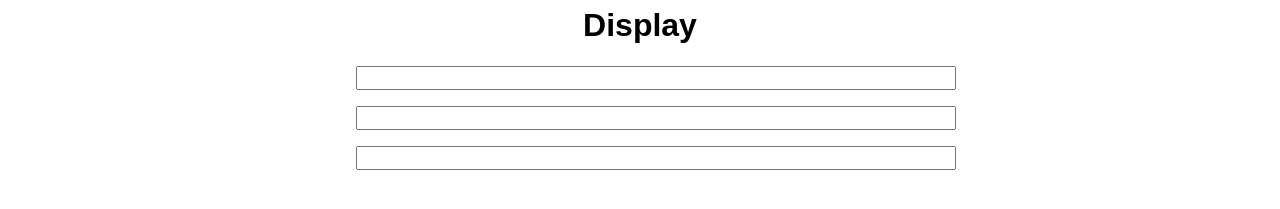
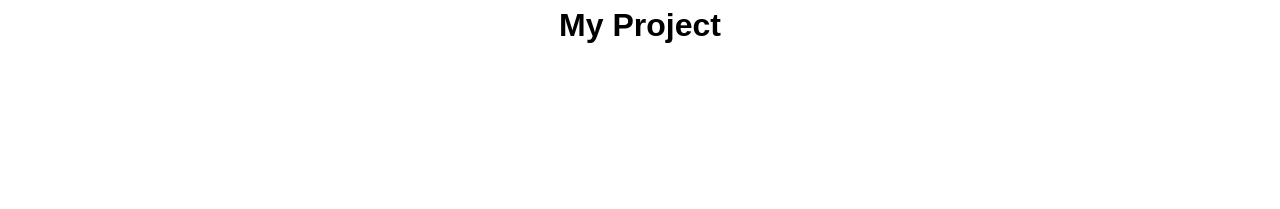
Before and after one commit to moxdev/calc-react-test-app, a React app in the folder my-app/: page / in a window 1280 px wide. Shown: the part 49-258 px from the top of the page. Built offline with nearby package versions, Linux system fonts and the light colour scheme.

Commit message:
refactoring display

```diff
--- a/my-app/package.json
+++ b/my-app/package.json
@@ -19,6 +19,7 @@
     "babel-eslint": "^8.0.1",
     "eslint": "^4.7.2",
     "eslint-plugin-react": "^7.4.0",
+    "prop-types": "^15.6.0",
     "react-router-dom": "^4.2.2",
     "stylus": "^0.54.5"
   }
--- a/my-app/src/components/App.js
+++ b/my-app/src/components/App.js
@@ -1,13 +1,15 @@
 import React, { Component } from 'react';
 import Header from './Header';
-import Display from './Display';
+import Title from './Title';
 
 class App extends Component {
   render() {
     return (
       <div className="App">
         <Header />
-        <Display />
+        <div className="main-content">
+          <Title />
+        </div>
       </div>
     );
   }
--- a/my-app/src/components/Display.js
+++ /dev/null
@@ -1,22 +0,0 @@
-import React, { Component } from 'react';
-
-class Display extends Component {
-  state = {
-    stuff: ''
-  };
-
-  render() {
-    return (
-      <div className="display-inner">
-        <h1>Display</h1>
-        <div className="wrapper">
-          <input type="text" />
-          <input type="text" />
-          <input type="text" />
-        </div>
-      </div>
-    );
-  }
-}
-
-export default Display;
--- /dev/null
+++ b/my-app/src/components/Title.js
@@ -0,0 +1,26 @@
+import React, { Component } from 'react';
+import PropTypes from 'prop-types';
+
+class Title extends Component {
+  state = {
+    textInput: ''
+  };
+  render() {
+    const { title } = this.props;
+    return (
+      <div className="main-title">
+        <h1>{title}</h1>
+      </div>
+    );
+  }
+}
+
+Title.defaultProps = {
+  title: 'My Project'
+};
+
+Title.propTypes = {
+  title: PropTypes.element.isRequired
+};
+
+export default Title;
--- a/my-app/src/css/_app.styl
+++ b/my-app/src/css/_app.styl
@@ -2,6 +2,22 @@ body {
   font-family: sans-serif
 }
 
-.App {
+.main-content
   text-align: center
-}
+  max-width: 1000px
+  margin: 0 auto
+
+input[type="text"],
+input[type="submit"]
+  display: block
+  width: 100%
+  text-align: center
+  text-transform: uppercase
+  font-weight: 700
+  border: 1px solid #333
+  margin: 1em 0
+
+button
+  border: 1px solid #333333
+  padding: .5em 1em
+  background: transparent
--- a/my-app/src/css/_display.styl
+++ /dev/null
@@ -1,12 +0,0 @@
-.display-inner
-  max-width: 1200px
-  margin: 0 auto
-
-  .wrapper
-    margin: 0 auto
-    max-width: 600px
-
-  input
-    display: block
-    width: 100%
-    margin: 1em
--- /dev/null
+++ b/my-app/src/css/_title.styl
@@ -0,0 +1,3 @@
+.main-title
+  max-width: 600px
+  margin: 0 auto
--- a/my-app/src/css/styles.styl
+++ b/my-app/src/css/styles.styl
@@ -8,4 +8,4 @@
 @import '_header'
 
 // Display
-@import '_display'
+@import '_title'
```
Also changed, not shown: my-app/src/components/Title-copy.js (added, +26 -0 lines), my-app/src/css/styles.css, 1 other file.
